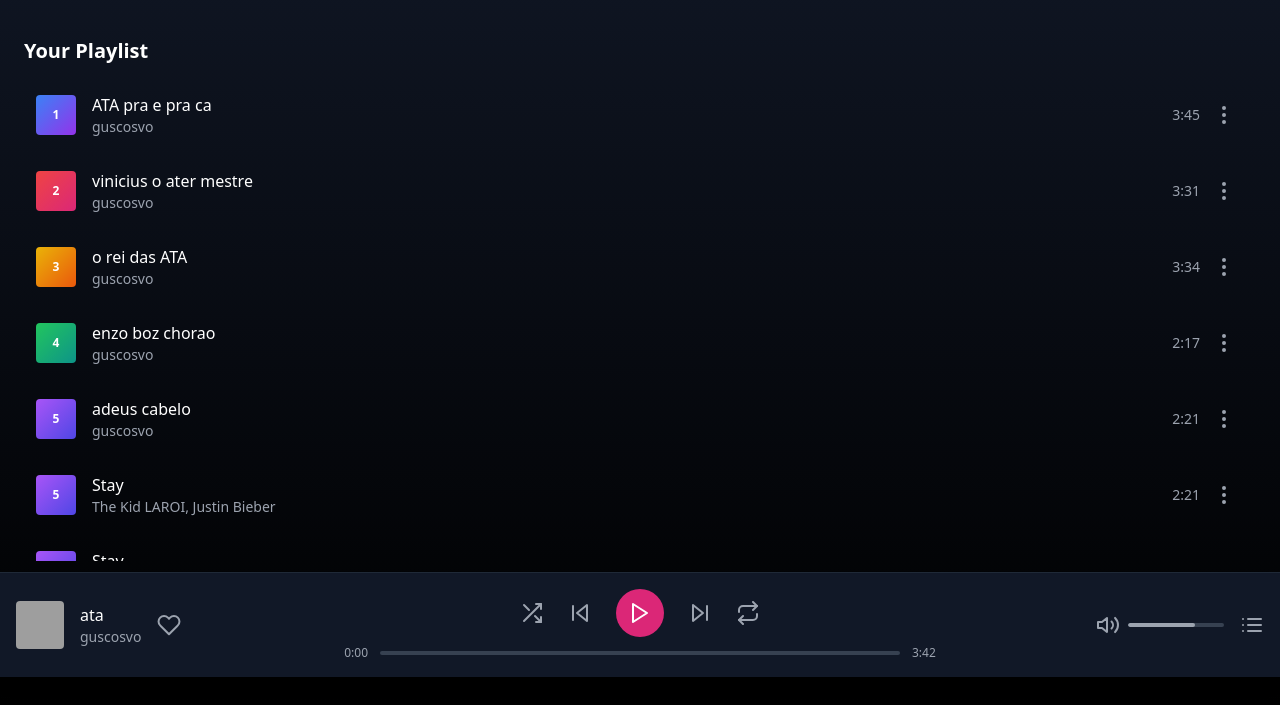
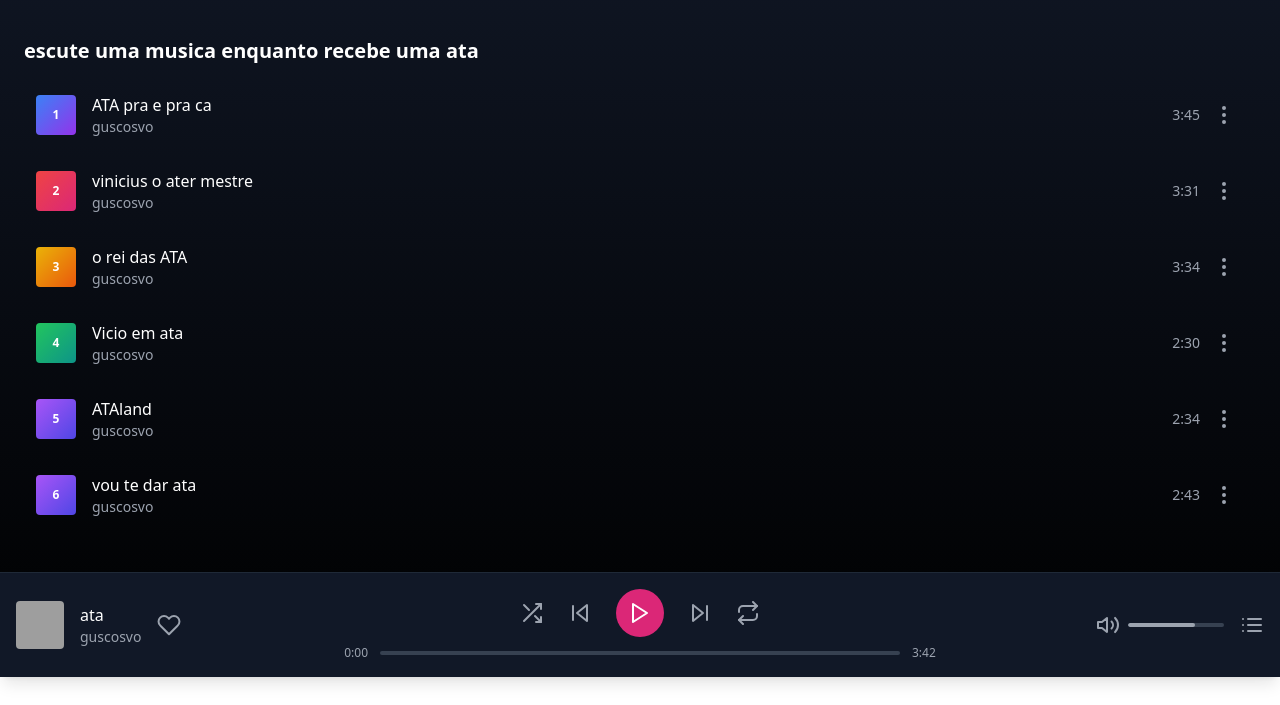
Before and after one commit to guscosvo/gustavosenac, a plain HTML site: page venda/atamusic.html in a window 1280 px wide. Shown: the part 123-828 px from the top of the page. After the commit the page ends 800 px from the top, so only its background shows below. Drawn offline with nearby package versions, Linux system fonts and the light colour scheme; grey boxes are pictures that could not be loaded.

Commit message:
guscosvo

```diff
--- a/venda/atamusic.html
+++ b/venda/atamusic.html
@@ -92,7 +92,7 @@
 
         <!-- Playlist section -->
         <div class="px-6 py-4 overflow-y-auto flex-grow">
-            <h2 class="text-xl font-semibold mb-4">Your Playlist</h2>
+            <h2 class="text-xl font-semibold mb-4">escute uma musica enquanto recebe uma ata</h2>
 
             <div class="space-y-2 max-h-[60vh] overflow-y-auto pr-2">
                 <!-- Song 1 -->
@@ -147,89 +147,61 @@
                 </div>
 
                 <!-- Song 4 -->
-                <div class="flex items-center justify-between p-3 rounded-lg hover:bg-gray-800 transition cursor-pointer song-item" data-src="boz.mp3" data-title="enzo boz chorao" data-artist="guscosvo" data-cover="http://static.photos/music/320x240/4">
+                <div class="flex items-center justify-between p-3 rounded-lg hover:bg-gray-800 transition cursor-pointer song-item" data-src="vicio.mp3" data-title="vicio em ata" data-artist="guscosvo" data-cover="http://static.photos/music/320x240/4">
                     <div class="flex items-center space-x-4">
                         <div class="w-10 h-10 rounded bg-gradient-to-br from-green-500 to-teal-600 flex items-center justify-center">
                             <span class="text-xs font-bold">4</span>
                         </div>
                         <div>
-                            <p class="font-medium">enzo boz chorao</p>
+                            <p class="font-medium">Vicio em ata</p>
                             <p class="text-sm text-gray-400">guscosvo</p>
                         </div>
                     </div>
                     <div class="flex items-center space-x-3">
-                        <span class="text-sm text-gray-400">2:17</span>
+                        <span class="text-sm text-gray-400">2:30</span>
                         <i data-feather="more-vertical" class="text-gray-400"></i>
                     </div>
                 </div>
 
                 <!-- Song 5 -->
-                <div class="flex items-center justify-between p-3 rounded-lg hover:bg-gray-800 transition cursor-pointer song-item" data-src="cabelo.mp3" data-title="adeus cabel" data-artist="guscosvo" data-cover="http://static.photos/music/320x240/5">
+                <div class="flex items-center justify-between p-3 rounded-lg hover:bg-gray-800 transition cursor-pointer song-item" data-src="ATAland.mp3" data-title="adeus cabel" data-artist="guscosvo" data-cover="http://static.photos/music/320x240/5">
                     <div class="flex items-center space-x-4">
                         <div class="w-10 h-10 rounded bg-gradient-to-br from-purple-500 to-indigo-600 flex items-center justify-center">
                             <span class="text-xs font-bold">5</span>
                         </div>
                         <div>
-                            <p class="font-medium">adeus cabelo</p>
+                            <p class="font-medium">ATAland</p>
                             <p class="text-sm text-gray-400">guscosvo</p>
                         </div>
                     </div>
                     <div class="flex items-center space-x-3">
-                        <span class="text-sm text-gray-400">2:21</span>
+                        <span class="text-sm text-gray-400">2:34</span>
                         <i data-feather="more-vertical" class="text-gray-400"></i>
                     </div>
                 </div>
 
                                 <!-- Song 6 -->
-                <div class="flex items-center justify-between p-3 rounded-lg hover:bg-gray-800 transition cursor-pointer song-item" data-src="music5.mp3" data-title="Stay" data-artist="The Kid LAROI, Justin Bieber" data-cover="http://static.photos/music/320x240/5">
+                <div class="flex items-center justify-between p-3 rounded-lg hover:bg-gray-800 transition cursor-pointer song-item" data-src="dar.mp3" data-title="vou te dar ata" data-artist="guscosvo" data-cover="http://static.photos/music/320x240/5">
                     <div class="flex items-center space-x-4">
                         <div class="w-10 h-10 rounded bg-gradient-to-br from-purple-500 to-indigo-600 flex items-center justify-center">
-                            <span class="text-xs font-bold">5</span>
+                            <span class="text-xs font-bold">6</span>
                         </div>
                         <div>
-                            <p class="font-medium">Stay</p>
-                            <p class="text-sm text-gray-400">The Kid LAROI, Justin Bieber</p>
+                            <p class="font-medium">vou te dar ata</p>
+                            <p class="text-sm text-gray-400">guscosvo</p>
                         </div>
                     </div>
                     <div class="flex items-center space-x-3">
-                        <span class="text-sm text-gray-400">2:21</span>
+                        <span class="text-sm text-gray-400">2:43</span>
                         <i data-feather="more-vertical" class="text-gray-400"></i>
                     </div>
                 </div>
 
-                                <!-- Song 7 -->
-                <div class="flex items-center justify-between p-3 rounded-lg hover:bg-gray-800 transition cursor-pointer song-item" data-src="music5.mp3" data-title="Stay" data-artist="The Kid LAROI, Justin Bieber" data-cover="http://static.photos/music/320x240/5">
-                    <div class="flex items-center space-x-4">
-                        <div class="w-10 h-10 rounded bg-gradient-to-br from-purple-500 to-indigo-600 flex items-center justify-center">
-                            <span class="text-xs font-bold">5</span>
-                        </div>
-                        <div>
-                            <p class="font-medium">Stay</p>
-                            <p class="text-sm text-gray-400">The Kid LAROI, Justin Bieber</p>
-                        </div>
-                    </div>
-                    <div class="flex items-center space-x-3">
-                        <span class="text-sm text-gray-400">2:21</span>
-                        <i data-feather="more-vertical" class="text-gray-400"></i>
-                    </div>
-                </div>
 
-                                <!-- Song 8 -->
-                <div class="flex items-center justify-between p-3 rounded-lg hover:bg-gray-800 transition cursor-pointer song-item" data-src="music5.mp3" data-title="Stay" data-artist="The Kid LAROI, Justin Bieber" data-cover="http://static.photos/music/320x240/5">
-                    <div class="flex items-center space-x-4">
-                        <div class="w-10 h-10 rounded bg-gradient-to-br from-purple-500 to-indigo-600 flex items-center justify-center">
-                            <span class="text-xs font-bold">5</span>
-                        </div>
-                        <div>
-                            <p class="font-medium">Stay</p>
-                            <p class="text-sm text-gray-400">The Kid LAROI, Justin Bieber</p>
-                        </div>
-                    </div>
-                    <div class="flex items-center space-x-3">
-                        <span class="text-sm text-gray-400">2:21</span>
-                        <i data-feather="more-vertical" class="text-gray-400"></i>
-                    </div>
-                </div>
+
+
+
+
 
                 <!-- Add more songs here following the same pattern -->
                 <!-- Just copy one of the song divs above and change the data attributes -->
```
Also changed, not shown: 6 other files.
